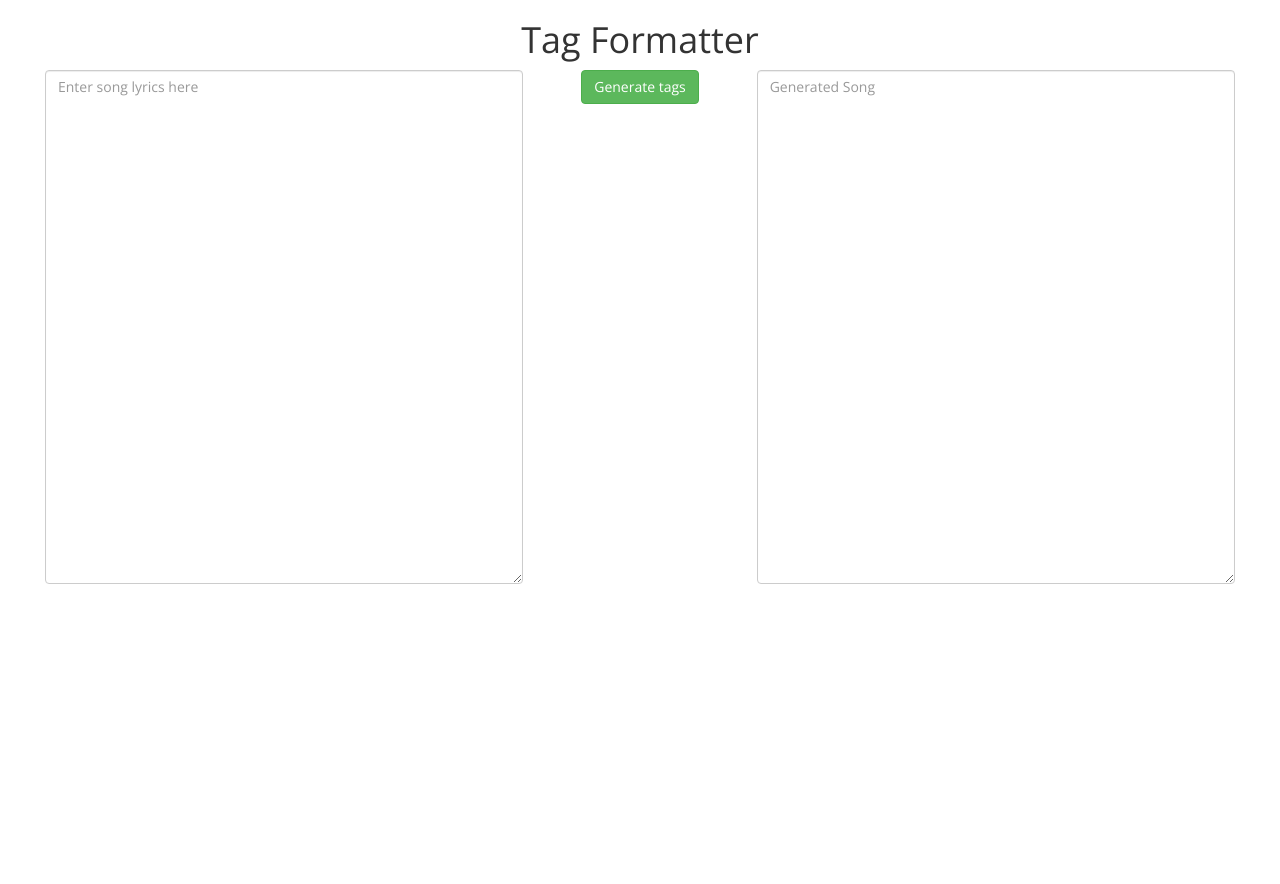
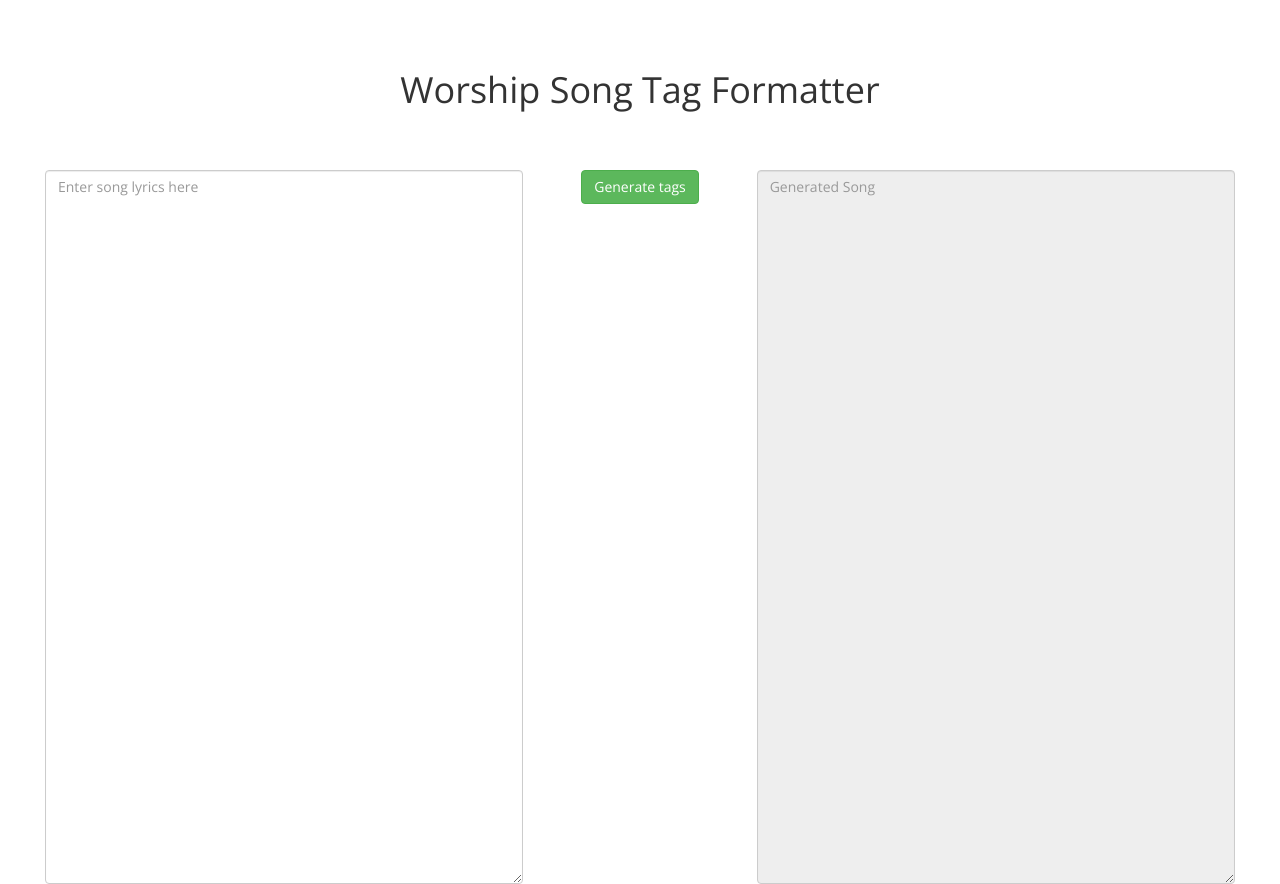
Before and after one commit to mcruncher/mcruncher.github.io, a PHP site: page /worshipsong/tag-formatter/index.html in a window 1280 px wide. Before the commit the page ends 584 px from the top, so only its background shows below. Run offline with PHP 8.4, Linux system fonts and the light colour scheme; some libraries are stand-ins or nearby versions.

Commit message:
WSTF-3 #4h Added regex expression to not add tags for empty lines. Added top and bottom margins for the header

```diff
--- a/worshipsong/tag-formatter/index.html
+++ b/worshipsong/tag-formatter/index.html
@@ -8,25 +8,24 @@
 </head>
 <body>
 <div class="col-xs-12 ws-header">
-    <h1>Tag Formatter</h1>
+    <h1>Worship Song Tag Formatter</h1>
 </div>
 <div class="container-fluid">
     <div class="col-xs-12">
         <div class="col-xs-5">
-            <textarea id="userInput" class="form-control" rows="25" placeholder="Enter song lyrics here"></textarea>
+            <textarea id="userInput" class="form-control" rows="35" placeholder="Enter song lyrics here"></textarea>
         </div>
         <div class="col-xs-2" style="text-align: center">
             <button type="button" class="btn btn-success" onclick="printSong()">Generate tags</button>
         </div>
         <div class="col-xs-5">
-            <textarea id="output" class="form-control" rows="25" placeholder="Generated Song"></textarea>
+            <textarea disabled id="output" class="form-control" rows="35" placeholder="Generated Song"></textarea>
         </div>
     </div>
 </div>
 <!--Scripts-->
 <script src="https://ajax.googleapis.com/ajax/libs/jquery/1.11.1/jquery.min.js"></script>
 <script src="scripts/bootstrap.min.js"></script>
-<script src="https://cdnjs.cloudflare.com/ajax/libs/autosize.js/3.0.15/autosize.min.js"></script>
 <script src="scripts/generateTags.js"></script>
 </body>
 </html>
--- a/worshipsong/tag-formatter/scripts/generateTags.js
+++ b/worshipsong/tag-formatter/scripts/generateTags.js
@@ -1,5 +1,5 @@
 /**
- * Created by michelleashwini on 13/03/2017.
+ * @author Michelle Ashwini
  */
 var lyrics = document.getElementById('userInput');
 
@@ -8,12 +8,11 @@
     var lines = input.split('\n');
     var generatedText ="";
     for(var i = 0;i < lines.length; i++){
-            if(lines[i].match(/[A-z]/) != null | lines[i].match(/[0-9]{2}/) != null) {
+        if( lines[i].match(/[A-z]|[0-9]{2}/) != null || ! /\S/.test(lines[i])){
             generatedText = generatedText + lines[i] + '\n';
         }else{
             generatedText = generatedText + "{y}" + lines[i] + "{/y}" + '\n';
         }
-
     }
     document.getElementById('output').value = generatedText;
 }
--- a/worshipsong/tag-formatter/styles/worshipsong-lyrics.css
+++ b/worshipsong/tag-formatter/styles/worshipsong-lyrics.css
@@ -4,4 +4,6 @@ body{
 
 .ws-header{
     text-align: center;
+    margin-top: 50px;
+    margin-bottom: 50px;
 }
```
Lines whose indentation alone changed are shown as unchanged.
